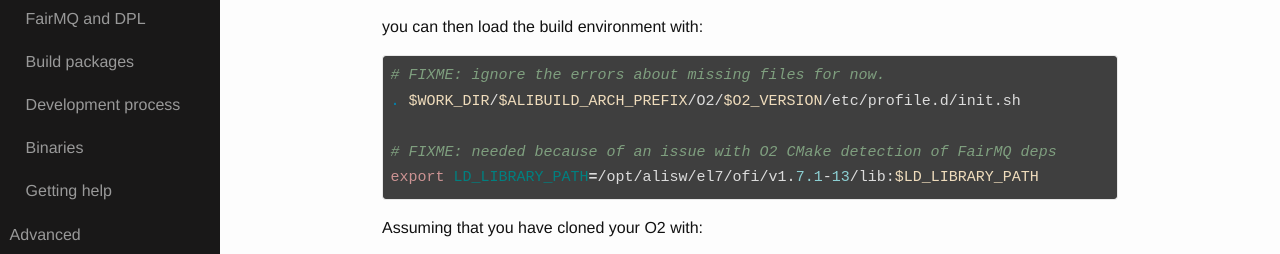
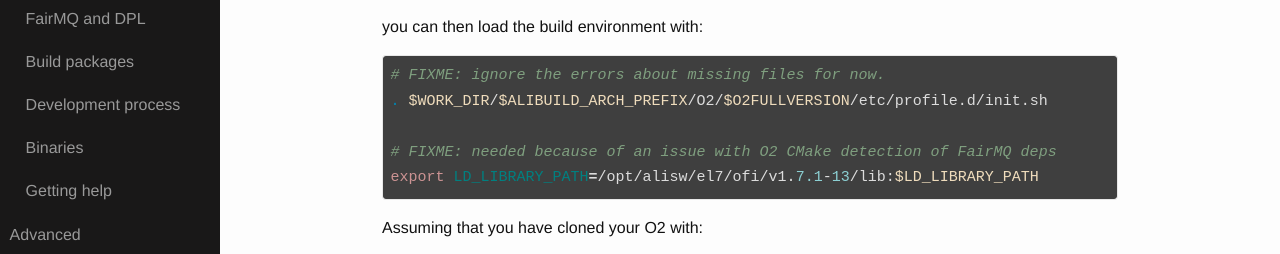
Before and after one commit to AliceO2Group/AliceO2Group.github.io, a Jekyll site: the page built from quickstart/build.markdown, in a window 1280 px wide and 900 px high, scrolled down 799 px. Shown: the part 326-580 px from the top of the window. Built offline with Jekyll 4.4.1, drawn with Linux system fonts in a browser that asks for light colours.

Commit message:
Update build.markdown

````diff
--- a/quickstart/build.markdown
+++ b/quickstart/build.markdown
@@ -48,7 +48,7 @@ you can then load the build environment with:
 
 ```bash
 # FIXME: ignore the errors about missing files for now.
-. $WORK_DIR/$ALIBUILD_ARCH_PREFIX/O2/$O2_VERSION/etc/profile.d/init.sh
+. $WORK_DIR/$ALIBUILD_ARCH_PREFIX/O2/$O2FULLVERSION/etc/profile.d/init.sh
 
 # FIXME: needed because of an issue with O2 CMake detection of FairMQ deps
 export LD_LIBRARY_PATH=/opt/alisw/el7/ofi/v1.7.1-13/lib:$LD_LIBRARY_PATH
````
